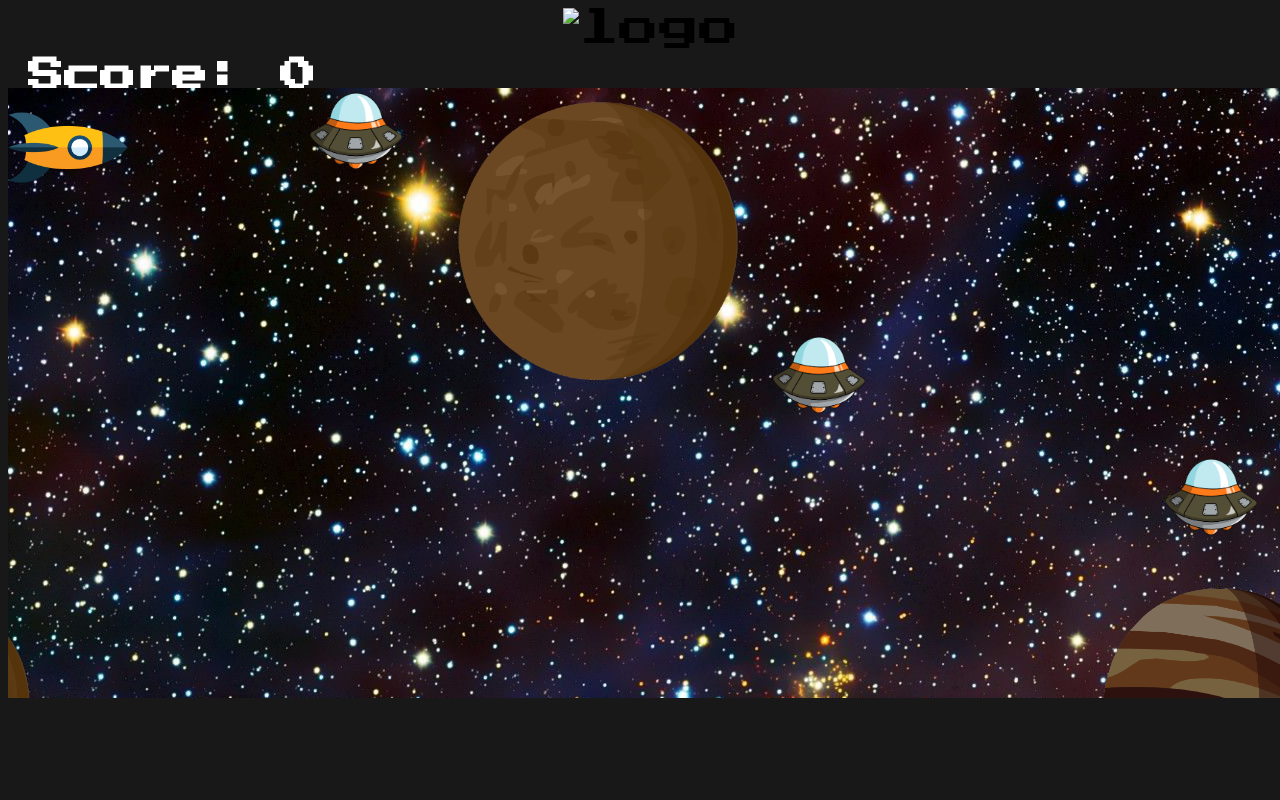
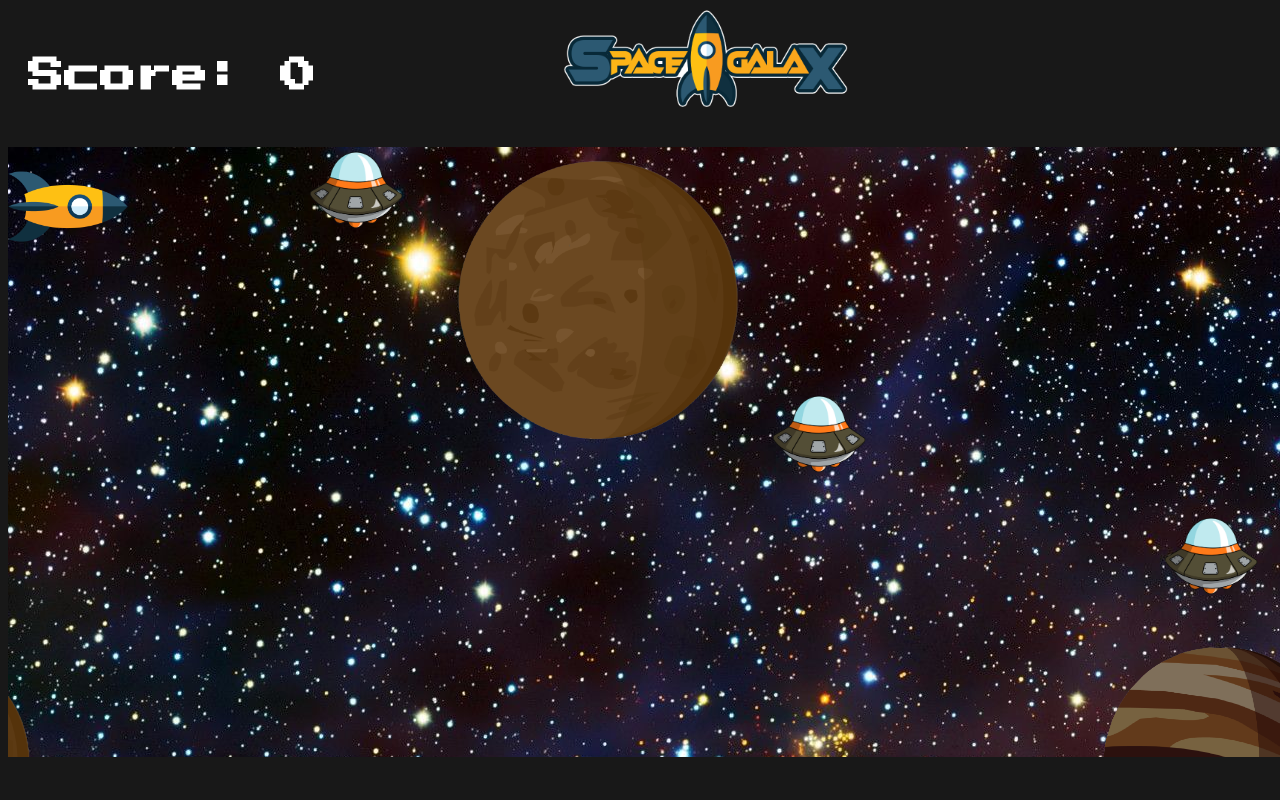
Before and after one commit to raemonmon/SpaceGalax, a plain HTML site: page title.html in a window 1280 px wide. Drawn offline with Linux system fonts and the light colour scheme.

Commit message:
Update title.html

```diff
--- a/title.html
+++ b/title.html
@@ -15,7 +15,7 @@
 
 
     <div class="logo">
-        <img src="../SpaceGalaX JS/resources/images/logo.png" alt="logo">
+        <img src="../spacegalax/resources/images/logo.png" alt="logo">
     </div>
     <div id="score"><h2>Score: <span>0</span></h2></div>
 
```
